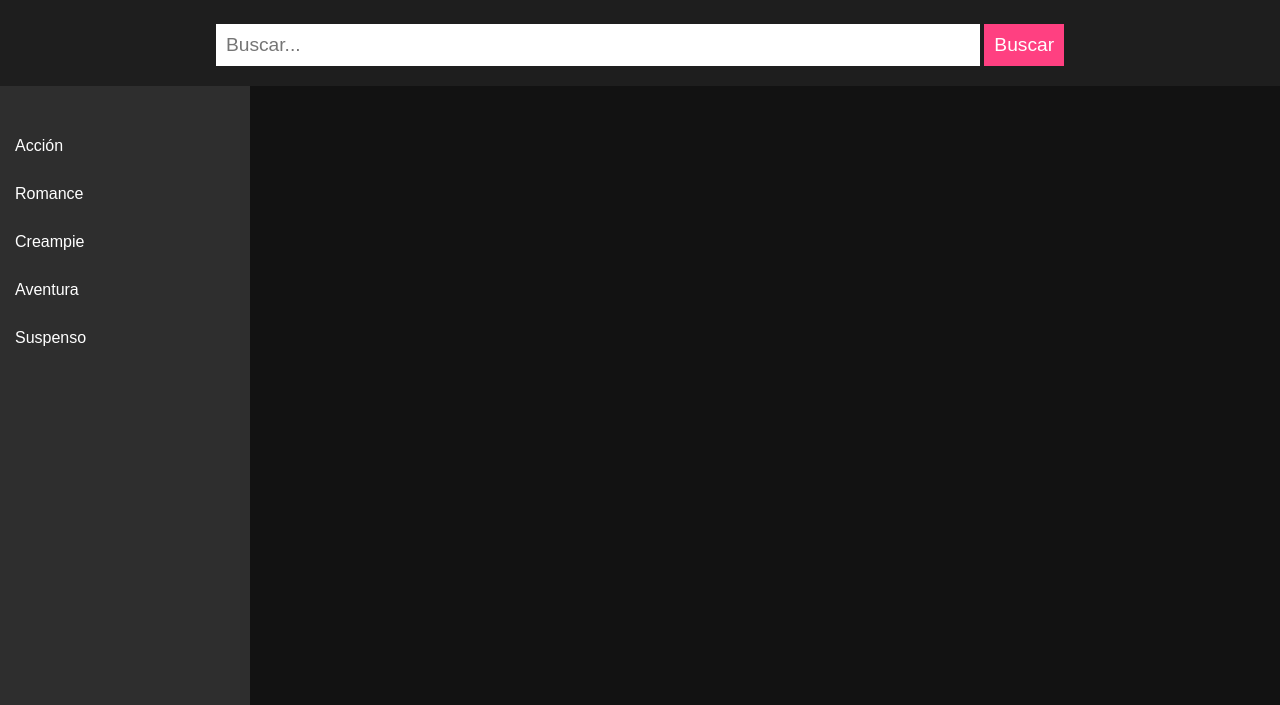
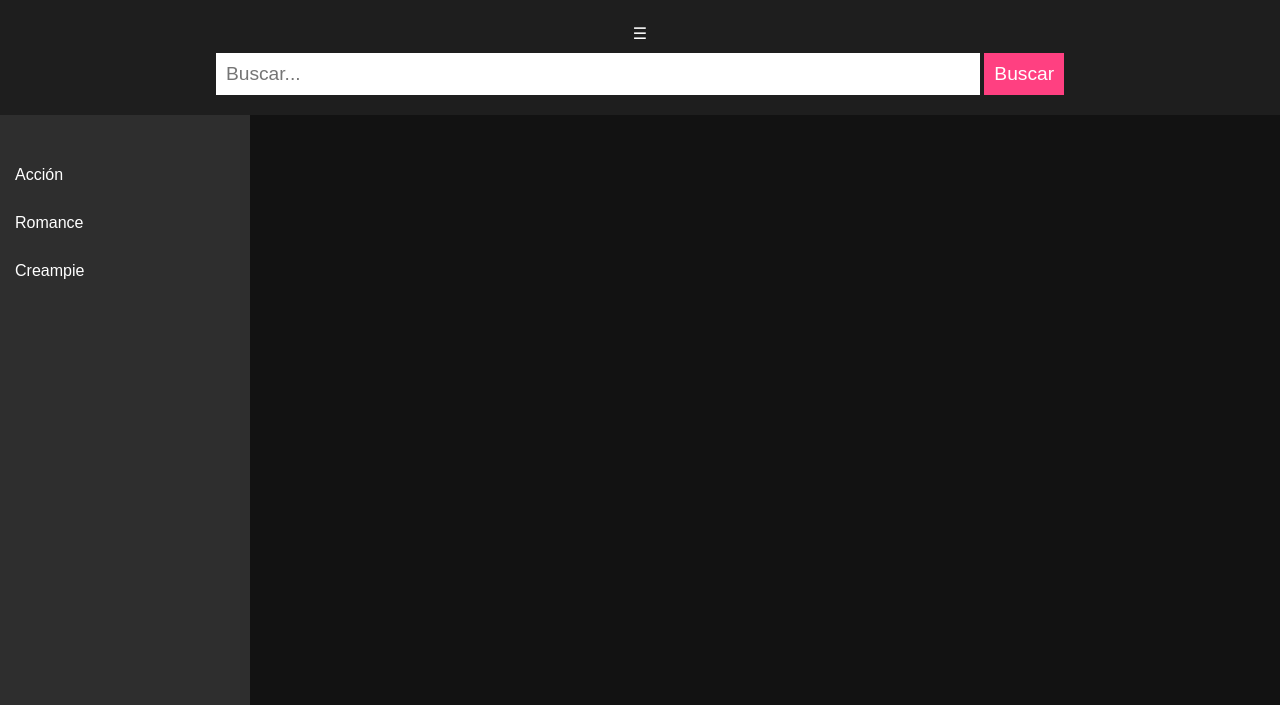
Before and after one commit to legionari0/legionario0.github.io, a plain HTML site: page index.html in a window 1280 px wide. Shown: the part 95-800 px from the top of the page. Drawn offline with Linux system fonts and the light colour scheme.

Commit message:
Update index.html

```diff
--- a/index.html
+++ b/index.html
@@ -8,28 +8,25 @@
 </head>
 <body>
     <header>
-        <!-- Título centrado -->
         <h1 class="site-title">DesireHub</h1>
-        <!-- Barra de búsqueda -->
+        <!-- Agregamos el icono de hamburguesa -->
+        <div id="menu-icon">&#9776;</div>
         <div class="search-container">
             <input type="text" placeholder="Buscar..." id="search-input">
             <button id="search-button">Buscar</button>
         </div>
     </header>
 
-    <!-- Barra lateral con categorías -->
+    <!-- El menú lateral -->
     <nav id="sidebar">
         <ul>
             <li><a href="#">Acción</a></li>
             <li><a href="#">Romance</a></li>
             <li><a href="#">Creampie</a></li>
-            <li><a href="#">Aventura</a></li>
-            <li><a href="#">Suspenso</a></li>
             <!-- Más categorías -->
         </ul>
     </nav>
 
-    <!-- Lista de vídeos -->
     <main>
         <div id="video-list" class="video-list">
             <!-- Aquí se cargarán los videos dinámicamente desde el script -->
```
